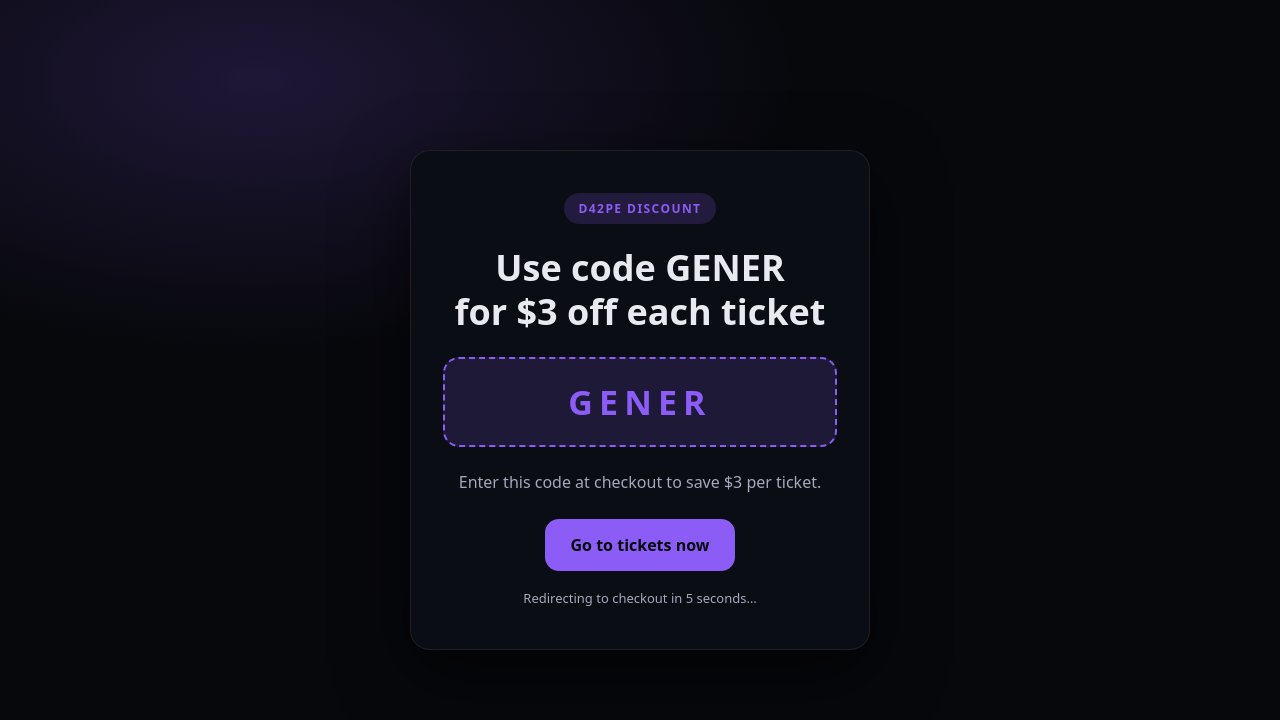
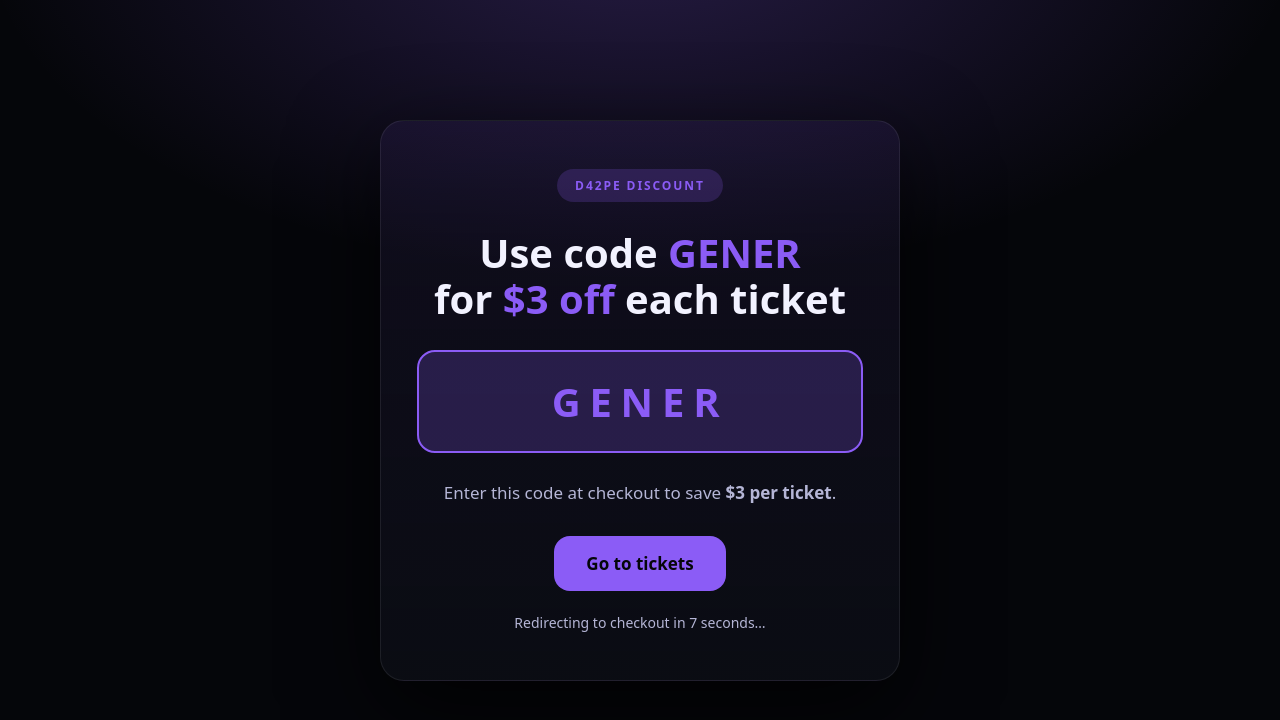
Before and after one commit to pedersonhintzkids/d42pe.com, a plain HTML site: page GENER/index.html in a window 1280 px wide. Drawn offline with Linux system fonts and the light colour scheme.

Commit message:
Update index.html

```diff
--- a/GENER/index.html
+++ b/GENER/index.html
@@ -4,96 +4,115 @@
     <meta charset="UTF-8" />
     <title>d42pe – GENER</title>
 
-    <!-- Redirect after 5 seconds -->
-    <meta http-equiv="refresh" content="5; url=https://www.universe.com/events/d42pe-com-tickets-7WT30Q" />
+    <!-- Redirect after 7 seconds -->
+    <meta http-equiv="refresh" content="7; url=https://www.universe.com/events/d42pe-com-tickets-7WT30Q" />
+
+    <meta name="viewport" content="width=device-width, initial-scale=1.0" />
 
     <style>
       :root {
-        --bg: #07080c;
+        --bg: #05060a;
         --panel: #0b0d14;
-        --text: #e9e9f2;
-        --muted: #a7a7bd;
+        --text: #f2f2ff;
+        --muted: #b5b6d6;
         --accent: #8b5cf6;
         --border: rgba(255, 255, 255, 0.08);
       }
 
-      * { box-sizing: border-box; }
+      * {
+        box-sizing: border-box;
+      }
 
       body {
         margin: 0;
-        height: 100vh;
+        min-height: 100vh;
         background:
-          radial-gradient(900px 450px at 20% 10%, rgba(139, 92, 246, 0.18), transparent 60%),
+          radial-gradient(1100px 600px at 50% -10%, rgba(139, 92, 246, 0.25), transparent 60%),
           var(--bg);
         display: flex;
         align-items: center;
         justify-content: center;
         font-family: system-ui, -apple-system, Segoe UI, Roboto, Helvetica, Arial;
         color: var(--text);
+        padding: 24px;
       }
 
       .card {
-        background: var(--panel);
+        background: linear-gradient(
+          180deg,
+          rgba(139, 92, 246, 0.08),
+          rgba(11, 13, 20, 0.95)
+        );
         border: 1px solid var(--border);
-        border-radius: 20px;
-        padding: 42px 32px;
-        max-width: 460px;
-        width: 92%;
+        border-radius: 24px;
+        padding: 48px 36px;
+        width: 100%;
+        max-width: 520px;
         text-align: center;
-        box-shadow: 0 24px 70px rgba(0, 0, 0, 0.65);
+        box-shadow: 0 30px 90px rgba(0, 0, 0, 0.75);
       }
 
       .badge {
         display: inline-block;
-        padding: 7px 14px;
+        padding: 8px 18px;
         border-radius: 999px;
-        background: rgba(139, 92, 246, 0.18);
+        background: rgba(139, 92, 246, 0.2);
         color: var(--accent);
         font-weight: 800;
         font-size: 12px;
-        letter-spacing: 0.12em;
-        margin-bottom: 22px;
+        letter-spacing: 0.16em;
+        margin-bottom: 28px;
       }
 
       h1 {
         margin: 0 0 18px;
-        font-size: 36px;
-        line-height: 1.2;
+        font-size: 40px;
+        line-height: 1.15;
         font-weight: 900;
       }
 
+      h1 span {
+        color: var(--accent);
+      }
+
       .code {
-        margin: 24px 0;
-        padding: 20px;
-        border-radius: 16px;
-        background: rgba(139, 92, 246, 0.16);
-        border: 2px dashed var(--accent);
-        font-size: 34px;
+        margin: 28px 0;
+        padding: 22px 18px;
+        border-radius: 18px;
+        background: rgba(139, 92, 246, 0.22);
+        border: 2px solid var(--accent);
+        font-size: 40px;
         font-weight: 900;
-        letter-spacing: 0.18em;
+        letter-spacing: 0.22em;
         color: var(--accent);
       }
 
       .sub {
-        font-size: 16px;
+        font-size: 17px;
         color: var(--muted);
-        margin-bottom: 26px;
+        margin-bottom: 32px;
       }
 
       .cta {
         display: inline-block;
-        padding: 15px 26px;
-        border-radius: 14px;
+        padding: 16px 32px;
+        border-radius: 16px;
         background: var(--accent);
-        color: #07080c;
+        color: #05060a;
         font-weight: 900;
         text-decoration: none;
-        font-size: 16px;
+        font-size: 17px;
+        transition: transform 0.15s ease, box-shadow 0.15s ease;
+      }
+
+      .cta:hover {
+        transform: translateY(-1px);
+        box-shadow: 0 10px 30px rgba(139, 92, 246, 0.45);
       }
 
       .timer {
-        margin-top: 18px;
-        font-size: 13px;
+        margin-top: 22px;
+        font-size: 14px;
         color: var(--muted);
       }
     </style>
@@ -104,25 +123,25 @@
       <div class="badge">D42PE DISCOUNT</div>
 
       <h1>
-        Use code <strong>GENER</strong><br />
-        for <strong>$3 off</strong> each ticket
+        Use code <span>GENER</span><br />
+        for <span>$3 off</span> each ticket
       </h1>
 
       <div class="code">GENER</div>
 
       <div class="sub">
-        Enter this code at checkout to save $3 per ticket.
+        Enter this code at checkout to save <strong>$3 per ticket</strong>.
       </div>
 
       <a
         class="cta"
         href="https://www.universe.com/events/d42pe-com-tickets-7WT30Q"
       >
-        Go to tickets now
+        Go to tickets
       </a>
 
       <div class="timer">
-        Redirecting to checkout in 5 seconds…
+        Redirecting to checkout in 7 seconds…
       </div>
     </div>
   </body>
```
